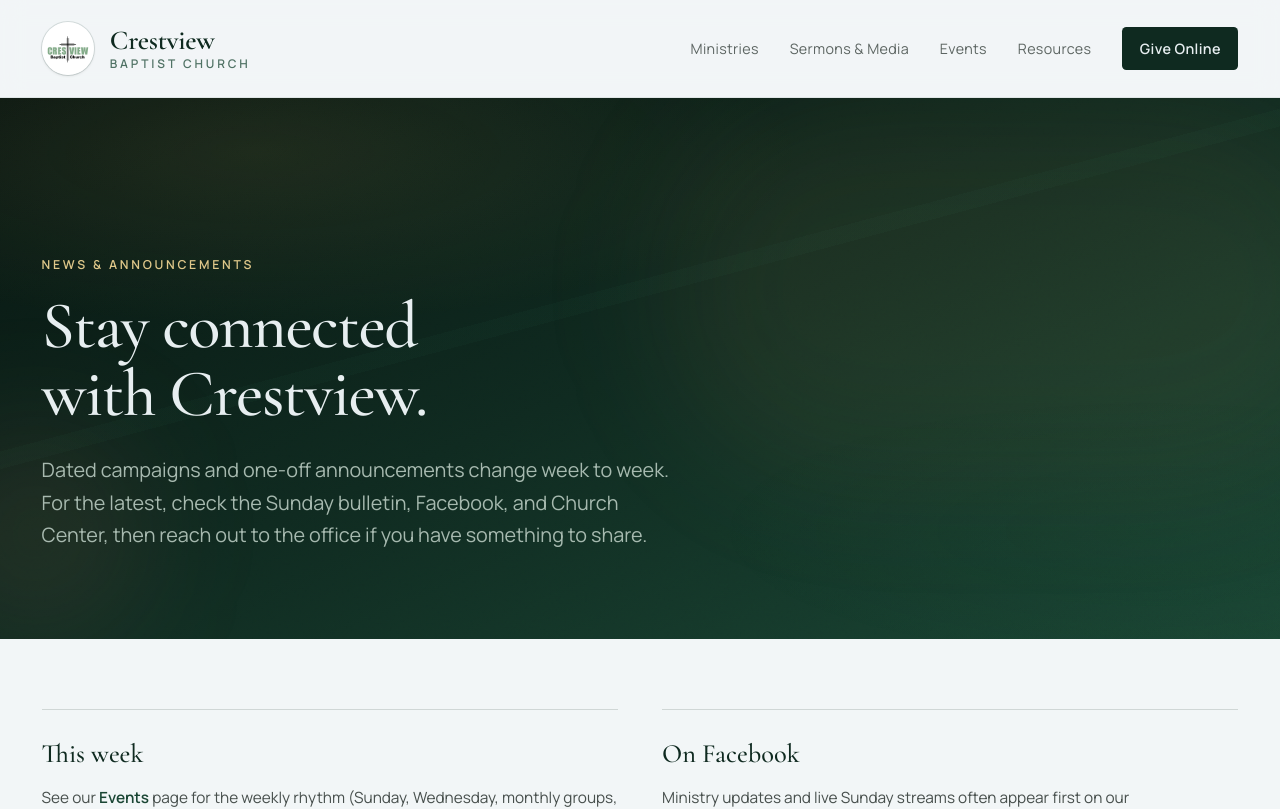
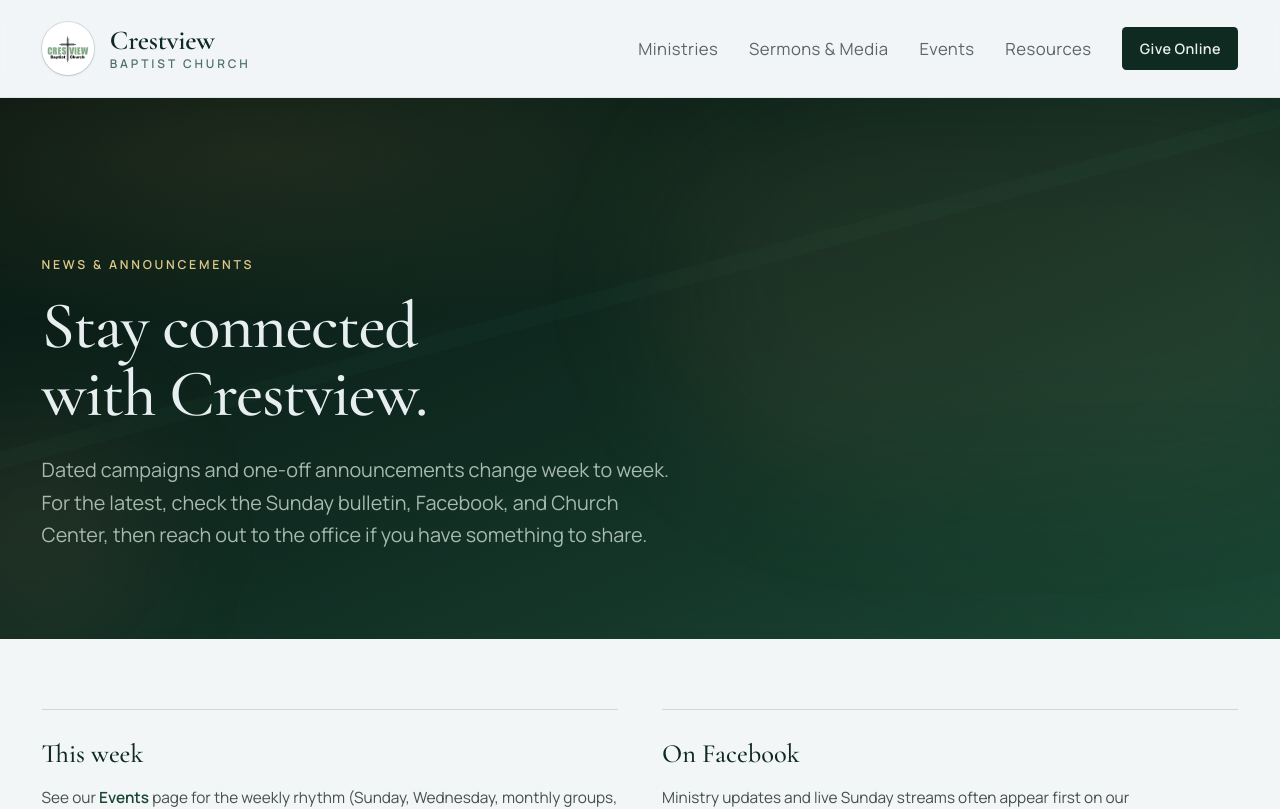
Before and after one commit to bearpixelmedia/crestviewcanton.com, a Next.js app: page /news in a window 1280 px wide. Shown: the top 809 px of the page. Built offline with nearby package versions, Linux system fonts and the light colour scheme.

Commit message:
Enlarge desktop nav links and fix Worship crop build
Bump primary header nav from 0.8125rem to 0.95rem (~17%), and
narrow objectClass access so the pathway photo union type-checks.

```diff
--- a/src/app/page.tsx
+++ b/src/app/page.tsx
@@ -136,7 +136,9 @@ export default function HomePage() {
                     fill
                     sizes="(max-width: 640px) 100vw, (max-width: 1024px) 50vw, 33vw"
                     className={`object-cover transition-transform duration-700 group-hover:scale-[1.03] ${
-                      item.photo.objectClass ?? ""
+                      "objectClass" in item.photo
+                        ? item.photo.objectClass
+                        : ""
                     }`}
                   />
                 </div>
--- a/src/components/SiteHeader.tsx
+++ b/src/components/SiteHeader.tsx
@@ -17,9 +17,10 @@ export function SiteHeader({ variant }: Props) {
   const isHero = tone === "hero";
   const [open, setOpen] = useState(false);
 
+  // ~17% larger than 0.8125rem for older readers on desktop primary nav
   const linkClass = isHero
-    ? "text-[0.8125rem] tracking-wide transition-colors hover:text-fog"
-    : "text-[0.8125rem] tracking-wide text-ink/65 transition-colors hover:text-pine";
+    ? "text-[0.95rem] tracking-wide transition-colors hover:text-fog"
+    : "text-[0.95rem] tracking-wide text-ink/65 transition-colors hover:text-pine";
 
   const ctaClass = isHero
     ? "rounded-sm bg-dawn px-4 py-2.5 text-[0.8125rem] font-semibold tracking-wide text-forest transition-colors hover:bg-dawn-deep hover:text-fog"
```
